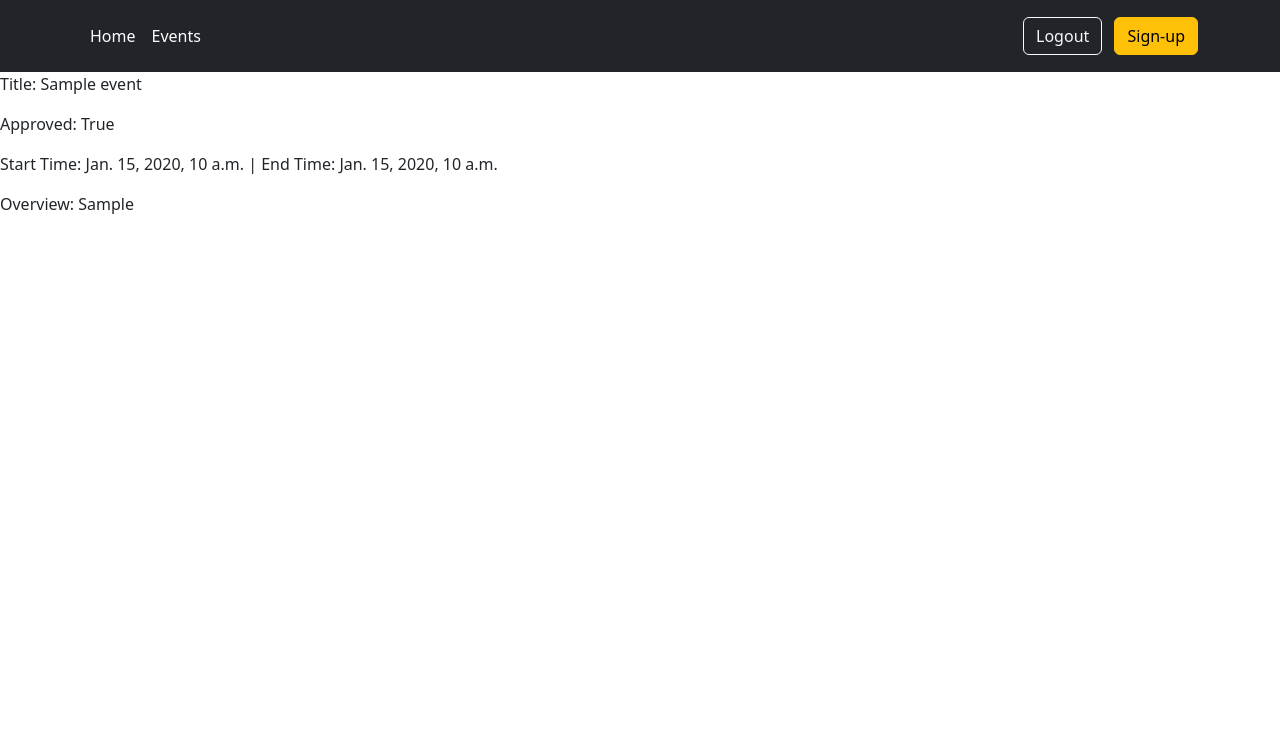
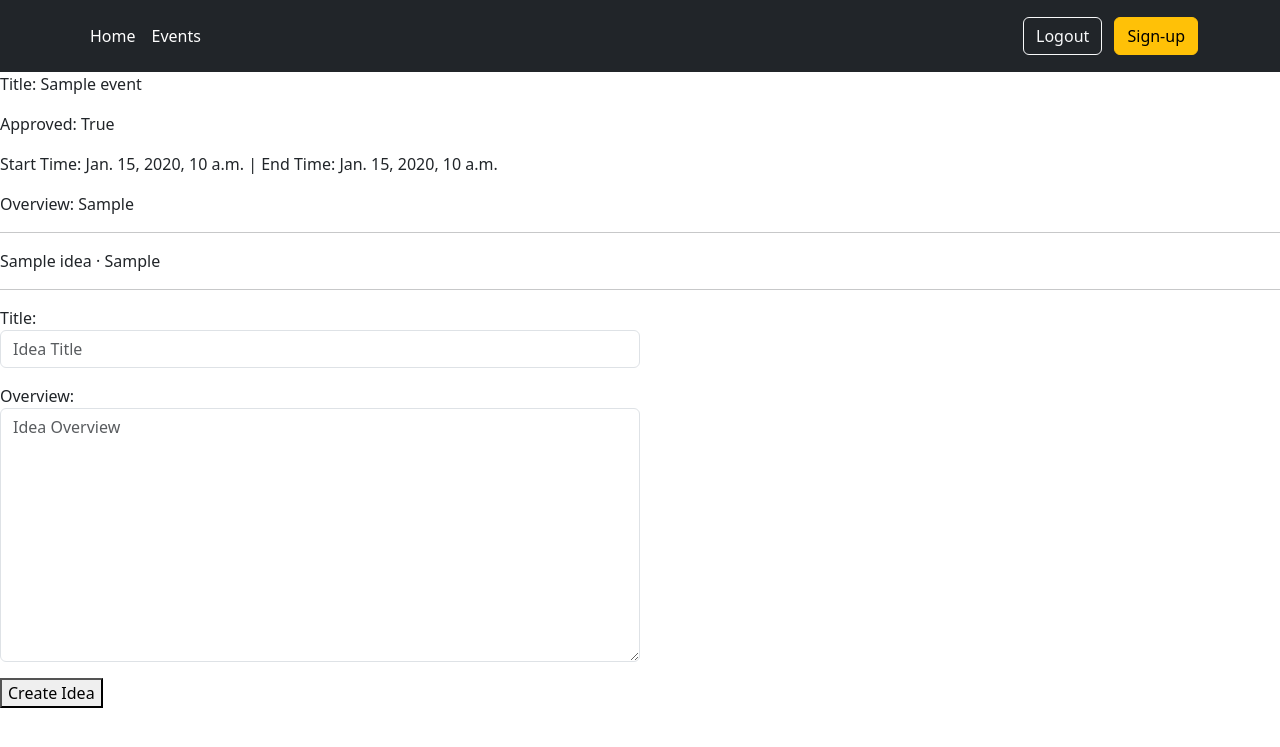
Before and after one commit to sudonetizen/hack_events, a Django app: page /events/1 in a window 1280 px wide. Shown: the top 747 px of the page. Run offline with Django 5.2, Linux system fonts and the light colour scheme; a user stored in the database is signed in; tables that the repository leaves empty hold one stand-in row (values such as "Sample post").

Commit message:
add display of ideas inside event-detail and form for idea creation at event-detail

```diff
--- a/events/admin.py
+++ b/events/admin.py
@@ -6,8 +6,7 @@ class EventAdmin(admin.ModelAdmin):
     list_display = ("title", "organizer", "start_date", "end_date", "is_approved")
 
 class IdeaAdmin(admin.ModelAdmin):
-    pass
-
+    list_display = ("title", "overview", "event", "owner")
 
 admin.site.register(Event, EventAdmin)
 admin.site.register(Idea, IdeaAdmin)
--- /dev/null
+++ b/events/forms.py
@@ -0,0 +1,13 @@
+from django import forms
+
+from .models import Idea
+
+class CreateIdeaForm(forms.ModelForm):
+    class Meta:
+        model = Idea
+        fields = ("title", "overview")
+
+    def __init__(self, *args, **kwargs):
+        super().__init__(*args, **kwargs)
+        self.fields['title'].widget = forms.TextInput(attrs={'class': 'form-control', 'placeholder': 'Idea Title'})
+        self.fields['overview'].widget = forms.Textarea(attrs={'class': 'form-control', 'placeholder': 'Idea Overview'})
--- a/events/urls.py
+++ b/events/urls.py
@@ -1,7 +1,8 @@
 from django.urls import path
 
-from .views import EventDetailView
+from .views import EventDetailView, CreateEventIdeaView
 
 urlpatterns = [
     path("<int:event_id>", EventDetailView.as_view(), name="event-detail"),
+    path("<int:event_id>/ideas/", CreateEventIdeaView.as_view(), name="create-idea"),
 ]
--- a/events/views.py
+++ b/events/views.py
@@ -1,8 +1,10 @@
+from django.contrib.auth.mixins import LoginRequiredMixin
 from django.http.response import HttpResponse
-from django.shortcuts import render
+from django.shortcuts import render, redirect
 from django.views import View
 
-from .models import Event
+from .forms import CreateIdeaForm
+from .models import Event, Idea
 
 class EventDetailView(View):
     def get(self, request, event_id):
@@ -11,4 +13,25 @@ class EventDetailView(View):
         except Event.DoesNotExist:
             return HttpResponse("Event does not exist!")
 
-        return render(request, "../templates/event_detail.html", context={"event": event})
+        context = {"event": event, "idea_form": CreateIdeaForm()}
+
+        return render(request, "../templates/event_detail.html", context=context)
+
+class CreateEventIdeaView(LoginRequiredMixin, View):
+    def post(self, request, event_id):
+        try:
+            event = Event.objects.get(pk=event_id)
+        except Event.DoesNotExist:
+            return HttpResponse("Event does not exist!")
+
+        form = CreateIdeaForm(request.POST)
+
+        if form.is_valid():
+            Idea.objects.create(
+                owner=request.user,
+                event=event,
+                title=form.cleaned_data["title"],
+                overview=form.cleaned_data["overview"]
+            )
+
+        return redirect("event-detail", event_id=event.pk)
--- a/templates/event_detail.html
+++ b/templates/event_detail.html
@@ -9,4 +9,24 @@
 <p>Start Time: {{ event.start_date }} | End Time: {{ event.end_date }}</p>
 <p>Overview: {{ event.overview }}</p>
 
+<hr>
+
+{% for idea in event.ideas.all %}
+    <p>{{ idea.title }} &middot; {{ idea.overview }}</p>
+{% endfor %}
+
+{% if user.is_authenticated %}
+
+<hr>
+
+<div class="w-50 mb-3">
+<form action="{% url 'create-idea' event.pk %}" method="post">
+    {% csrf_token %}
+    {{ idea_form.as_p }}
+    <button type="submit">Create Idea</button>
+</form>
+</div>
+
+{% endif %}
+
 {% endblock content %}
```
